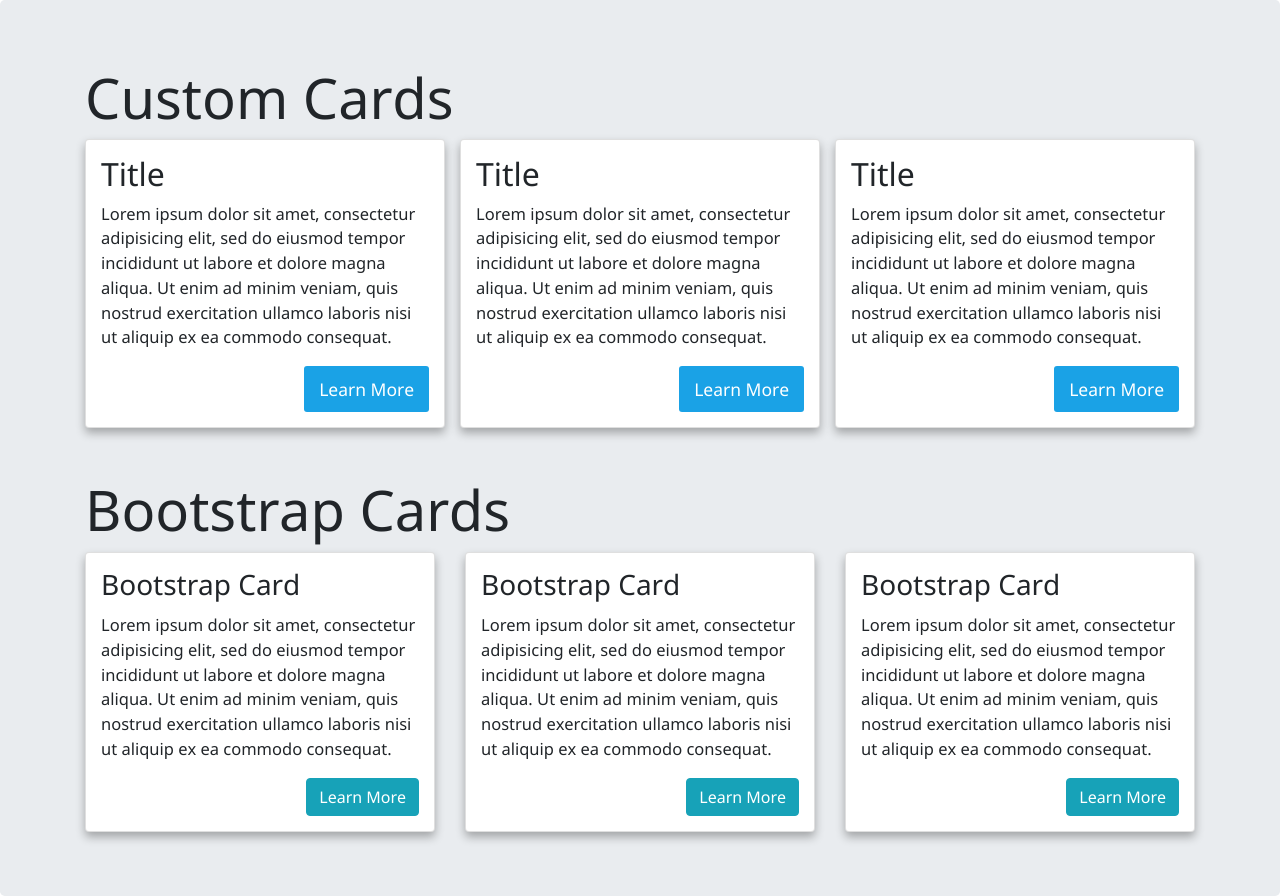
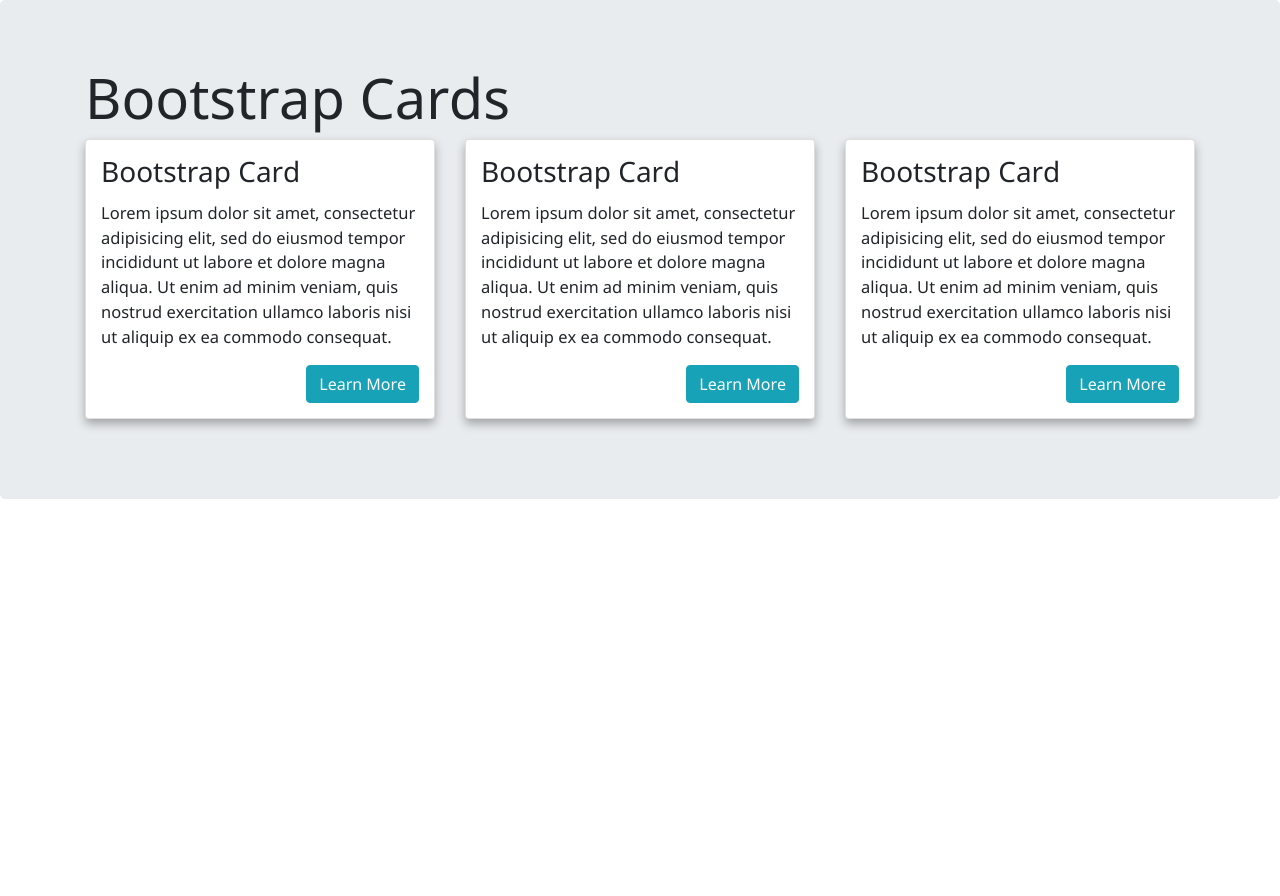
Before and after one commit to GeomHacks/geomhacks-web-design, a plain HTML site: page index.html in a window 1280 px wide. After the commit the page ends 800 px from the top, so only its background shows below. Drawn offline with nearby package versions, Linux system fonts and the light colour scheme.

Commit message:
only used bootstrap

```diff
--- a/index.html
+++ b/index.html
@@ -11,40 +11,9 @@
   <body>
     <div class="jumbotron">
       <div class="container">
-        <h1 class="display-4">Custom Cards</h1>
-        <div class="cards">
-          <div class="card">
-            <h2>Title</h2>
-            <p>
-              Lorem ipsum dolor sit amet, consectetur adipisicing elit, sed do eiusmod tempor incididunt ut labore et dolore magna aliqua. Ut enim ad minim veniam, quis nostrud exercitation ullamco laboris nisi ut aliquip ex ea commodo consequat.
-            </p>
-            <div class="text-right">
-              <button class="learn-more-button">Learn More</button>
-            </div>
-          </div>
-          <div class="card">
-            <h2>Title</h2>
-            <p>
-              Lorem ipsum dolor sit amet, consectetur adipisicing elit, sed do eiusmod tempor incididunt ut labore et dolore magna aliqua. Ut enim ad minim veniam, quis nostrud exercitation ullamco laboris nisi ut aliquip ex ea commodo consequat.
-            </p>
-            <div class="text-right">
-              <button class="learn-more-button">Learn More</button>
-            </div>
-          </div>
-          <div class="card">
-            <h2>Title</h2>
-            <p>
-              Lorem ipsum dolor sit amet, consectetur adipisicing elit, sed do eiusmod tempor incididunt ut labore et dolore magna aliqua. Ut enim ad minim veniam, quis nostrud exercitation ullamco laboris nisi ut aliquip ex ea commodo consequat.
-            </p>
-            <div class="text-right">
-              <button class="learn-more-button">Learn More</button>
-            </div>
-          </div>
-        </div>
-
-        <h1 class="display-4 mt-5">Bootstrap Cards</h1>
+        <h1 class="display-4 mb-2">Bootstrap Cards</h1>
         <div class="row">
-          <div class="col-md">
+          <div class="col-lg mb-3">
             <div class="card">
               <h3 class="card-title">Bootstrap Card</h3>
               <p class="card-content">
@@ -55,7 +24,7 @@
               </div>
             </div>
           </div>
-          <div class="col-md">
+          <div class="col-lg mb-3">
             <div class="card">
               <h3 class="card-title">Bootstrap Card</h3>
               <p class="card-content">
@@ -66,7 +35,7 @@
               </div>
             </div>
           </div>
-          <div class="col-md">
+          <div class="col-lg mb-3">
             <div class="card">
               <h3 class="card-title">Bootstrap Card</h3>
               <p class="card-content">
```
